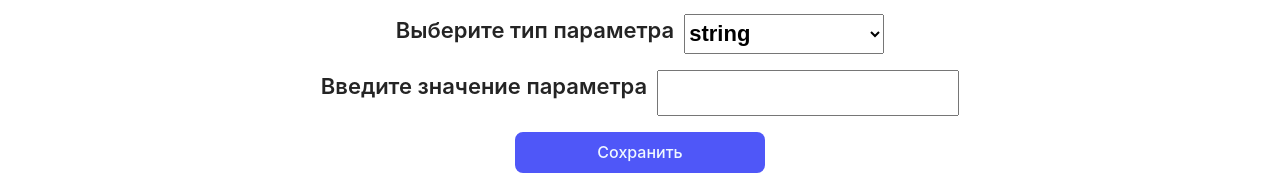
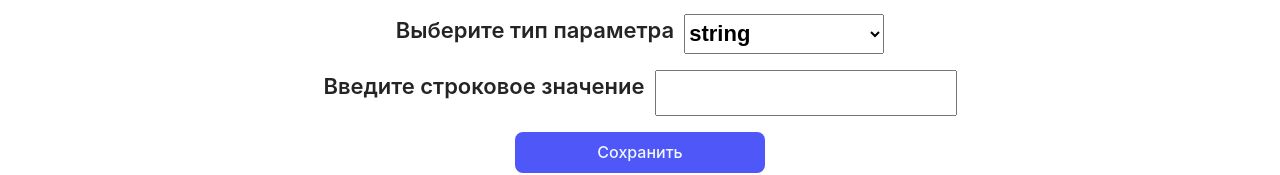
Before and after one commit to Mali-zi/selsup, a React (Vite) app: page / in a window 1280 px wide. Both pictures are taken after a click on the button "Добавить параметр". Shown: the part 460-635 px from the top of the page. Built offline with nearby package versions, Linux system fonts and the light colour scheme.

Commit message:
fix: fix label

```diff
--- a/src/components/AddParam.tsx
+++ b/src/components/AddParam.tsx
@@ -121,7 +121,9 @@ export default function AddParam({ setParams, setModel, setShowAddParam }: AddPa
 
         <div className='list-item'>
           <label htmlFor='init' className='item'>
-            Введите значение параметра
+            {formData.type === 'number' && 'Введите числовое значение'}
+            {formData.type === 'string' && 'Введите строковое значение'}
+            {formData.type === 'string[]' && 'Введите значения через запятую'}
           </label>
           <div>
             <input
```
